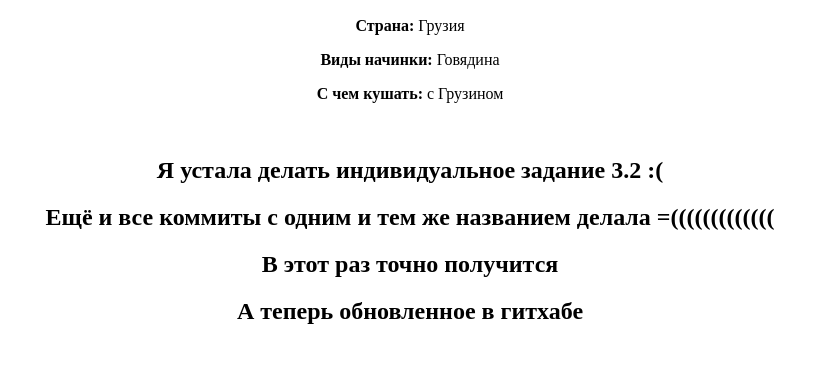
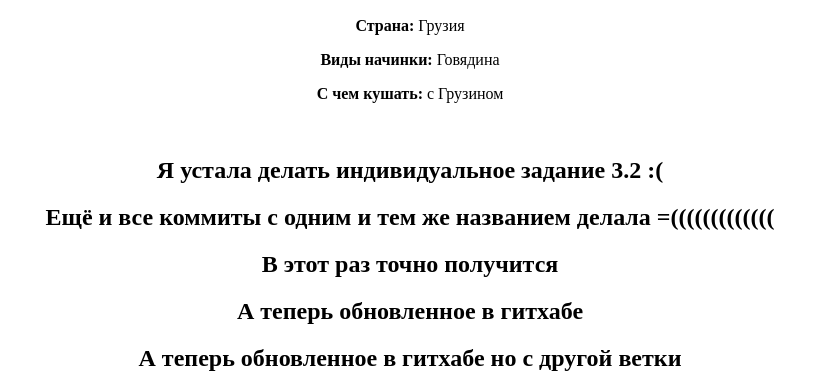
Before and after one commit to NoMadve/Lab1, a plain HTML site: page index.html in a window 1280 px wide. Shown: the part 1581-1973 px from the top of the page, without its empty margins (230-1049 px from the left). Before the commit the page ends 1926 px from the top, so only its background shows below. Drawn offline with Linux system fonts and the light colour scheme.

Commit message:
Modified for GitHub from MedvedevaKO

```diff
--- a/index.html
+++ b/index.html
@@ -43,6 +43,7 @@
 		<h2>Ещё и все коммиты с одним и тем же названием делала =((((((((((((( </h2>
 		<h2>В этот раз точно получится</h2>
 		<h2>А теперь обновленное в гитхабе</h2>
+		<h2>А теперь обновленное в гитхабе но с другой ветки</h2>
 
 	</body>
 </html>
```
